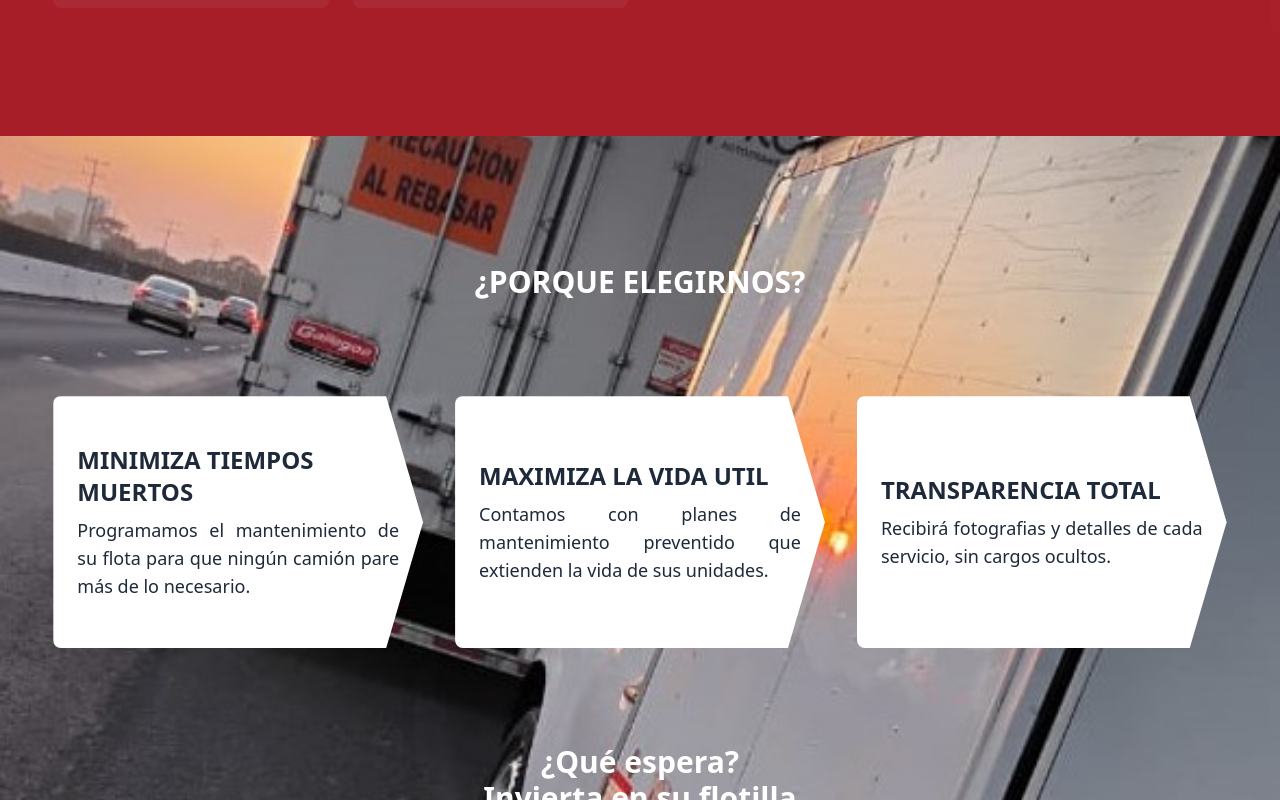
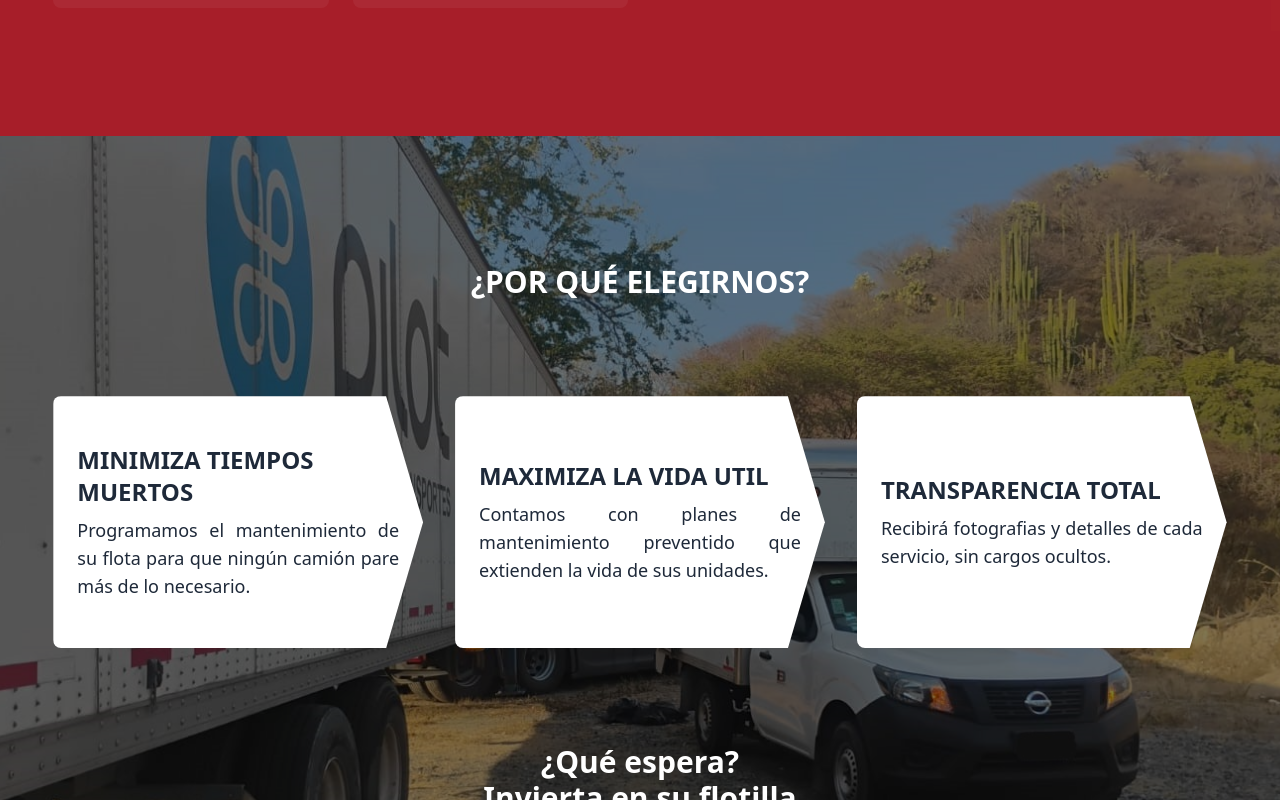
Before and after one commit to LegaspiRicardo/Diesel-Dynamic-Service, a React (Vite) app: page / in a window 1280 px wide. Shown: the part 3780-4580 px from the top of the page. Built offline with nearby package versions, Linux system fonts and the light colour scheme; the HTML template or start-up script is replaced by a standard one.

Commit message:
Add files via upload

```diff
--- a/src/pages/Galeria.tsx
+++ b/src/pages/Galeria.tsx
@@ -97,7 +97,7 @@ export default function Galeria() {
                     {categorias.map((categoria) => (
                         <button
                             key={categoria.id}
-                            className={`px-6 py-2 border border-red-800 rounded-lg transition-colors font-semibold ${categoriaActiva === categoria.id
+                            className={`md:px-6 py-2 border border-red-800 rounded-lg transition-colors font-semibold ${categoriaActiva === categoria.id
                                     ? "bg-red-800 text-white"
                                     : "bg-white text-red-800 hover:bg-red-800 hover:text-white"
                                 }`}
--- a/src/pages/Home.tsx
+++ b/src/pages/Home.tsx
@@ -114,7 +114,7 @@ const servicios = [
 const homeSlides = [
     {
         image: "/images/camionescarretera.jpg",
-        title: "Servicio a flotillas.",
+        title: "Servicio a flotillas y particulares.",
     },
     {
         image: "/images/camion1.jpg",
@@ -390,14 +390,20 @@ export default function Home() {
 
             {/* Sección ¿Porque elegirnos?*/}
             <motion.section
-                className="py-32 relative bg-fixed bg-cover bg-center"
-                style={{ backgroundImage: 'url(/images/ddsfotos/rescate2edit.jpg)' }}
+                className="py-32 relative bg-fixed bg-cover bg-center
+                    bg-[url('/images/ddsfotos/rescate2edit.jpg')]
+                    md:bg-[url('/images/ddsfotos/rescate1.jpg')]
+                    lg:bg-[url('/images/ddsfotos/rescate3.jpg')]"
                 initial={{ opacity: 0 }}
                 whileInView={{ opacity: 1 }}
                 viewport={{ once: true }}
                 transition={{ duration: 0.8 }}
             >
+                {/* Overlay para mejor contraste */}
+                <div className="absolute inset-0 bg-black/50 z-0"></div>
+
                 <div className="w-11/12 mx-auto text-justify relative z-10">
+                    {/* Tu contenido existente */}
                     <motion.h2
                         className="text-3xl font-bold uppercase mb-24 text-center text-white"
                         initial={{ opacity: 0, y: 30 }}
@@ -405,7 +411,7 @@ export default function Home() {
                         viewport={{ once: true }}
                         transition={{ duration: 0.6 }}
                     >
-                        ¿Porque elegirnos?
+                        ¿Por Qué Elegirnos?
                     </motion.h2>
 
                     <motion.div
@@ -623,5 +629,4 @@ export default function Home() {
             </motion.section>
         </div>
     );
-
 }
```
